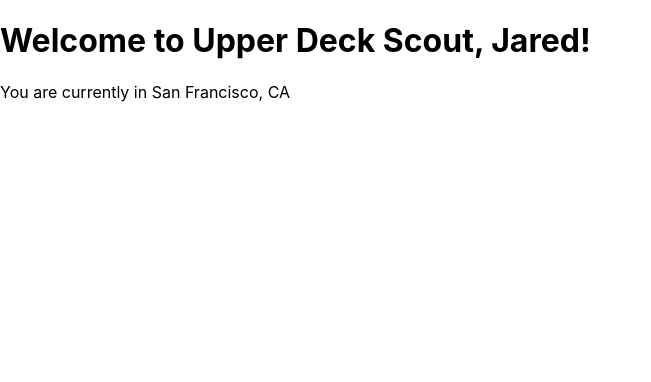
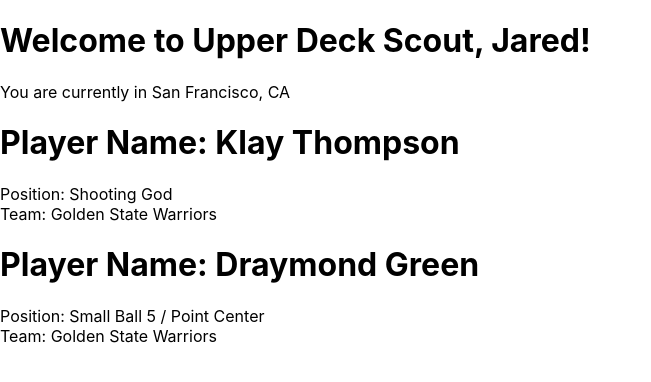
Before and after one commit to jstearne/upper-deck-scout, a React (Create React App) app in the folder upper-deck-scout/: page / in a window 1280 px wide. Shown: the top 382 px of the page, without its empty margins (0-651 px from the left). Built offline with nearby package versions, Linux system fonts and the light colour scheme.

Commit message:
Testing out compoenents.

```diff
--- /dev/null
+++ b/upper-deck-scout/src/components/Player/index.js
@@ -0,0 +1,12 @@
+import React from 'react';
+
+function Player(props) {
+    return(
+        <div>
+            <h1>Player Name: {props.name}</h1>
+            <p>Position: {props.position}<br/>Team: {props.team}</p>
+        </div>
+    )
+}
+
+export default Player;
--- a/upper-deck-scout/src/index.js
+++ b/upper-deck-scout/src/index.js
@@ -1,12 +1,22 @@
 import React from 'react';
 import ReactDOM from 'react-dom';
 import './index.css';
-import Welcome from './App';
+import Welcome from './App'; // 'Welcome' compoenent defined in App.js
+import Player from './components/Player'; // everything is in src/ so relative paths start AFTER src/ = ./
 import reportWebVitals from './reportWebVitals';
 
 ReactDOM.render(
   <React.StrictMode>
     <Welcome name={"Jared"} location={"San Francisco, CA"} />
+    <Player
+      name={"Klay Thompson"}
+      position={"Shooting God"}
+      team={"Golden State Warriors"} />
+
+      <Player
+      name={"Draymond Green"}
+      position={"Small Ball 5 / Point Center"}
+      team={"Golden State Warriors"} />
   </React.StrictMode>,
   document.getElementById('root')
 );
```
Also changed, not shown: 1 other file (tests, documents, lock files or other folders).
